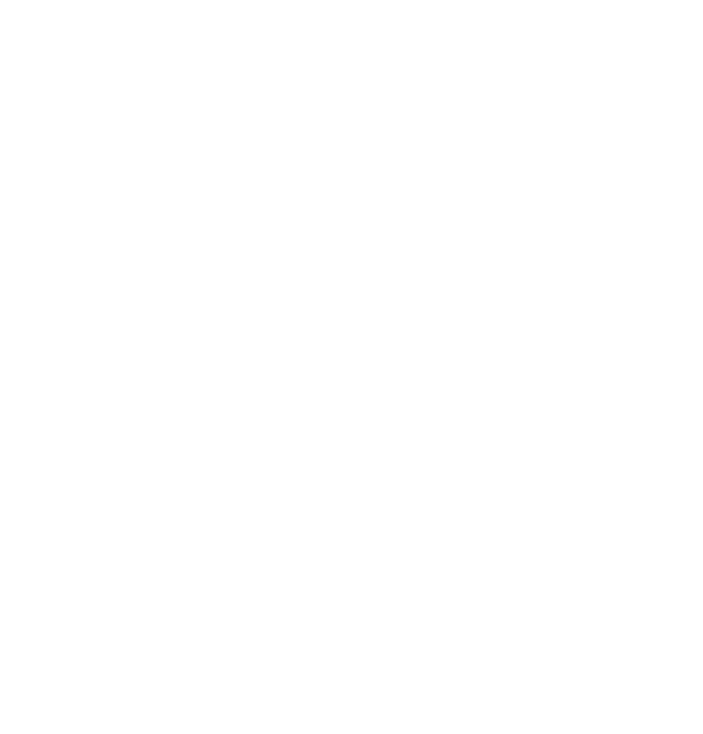
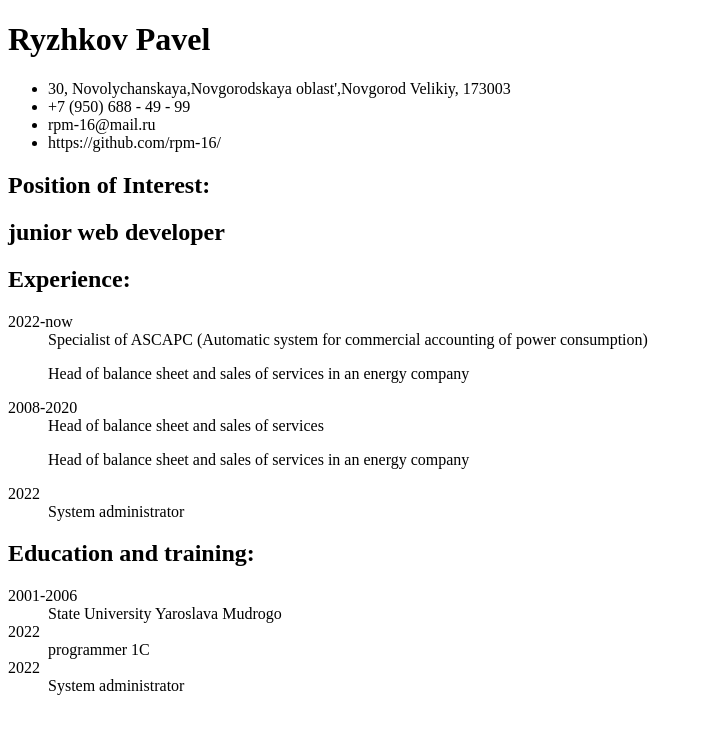
Before and after one commit to rpm-16/cv, a plain HTML site: page index.html in a window 1280 px wide. Shown: the whole page, without its empty margins (0-703 px from the left). Drawn offline with Linux system fonts and the light colour scheme.

Commit message:
next addition 31102022

```diff
--- a/index.html
+++ b/index.html
@@ -7,6 +7,52 @@
     <title>CV Ryzhkov_Pavel</title>
 </head>
 <body>
+<div class="page_wrapper">
+    <header>
+        <h1>Ryzhkov Pavel</h1>
+        <ul>
+            <li>30, Novolychanskaya,Novgorodskaya oblast',Novgorod Velikiy, 173003</li>
+            <li>+7 (950) 688 - 49 - 99</li>
+            <li>rpm-16@mail.ru</li>
+            <li>https://github.com/rpm-16/</li>
+        </ul>
+    </header>
+    <main>
+        <h2>Position of Interest:</h2>
+        <h2>junior web developer</h2>
+        <h2>Experience:</h2>
+        <dl>
+            <dt>2022-now</dt>
+            <dd>Specialist of ASCAPC (Automatic system for commercial accounting of power consumption)
+                <p>
+                    Head of balance sheet and sales of services in an energy company
+                </p>
+            </dd>
+            <dt>2008-2020</dt>
+            <dd>Head of balance sheet and sales of services
+                <p>
+                    Head of balance sheet and sales of services in an energy company
+                </p>
+            </dd>
+            <dt>2022</dt>
+            <dd>System administrator</dd>
+        </dl>
+        <h2>Education and training:</h2>
+        <dl>
+            <dt>2001-2006</dt>
+            <dd>State University Yaroslava Mudrogo</dd>
+            <dt>2022</dt>
+            <dd>programmer 1C</dd>
+            <dt>2022</dt>
+            <dd>System administrator</dd>
+        </dl>
+
+
+    </main>
+    <footer>
+
+    </footer>
+</div>
 
 </body>
 </html>
```
